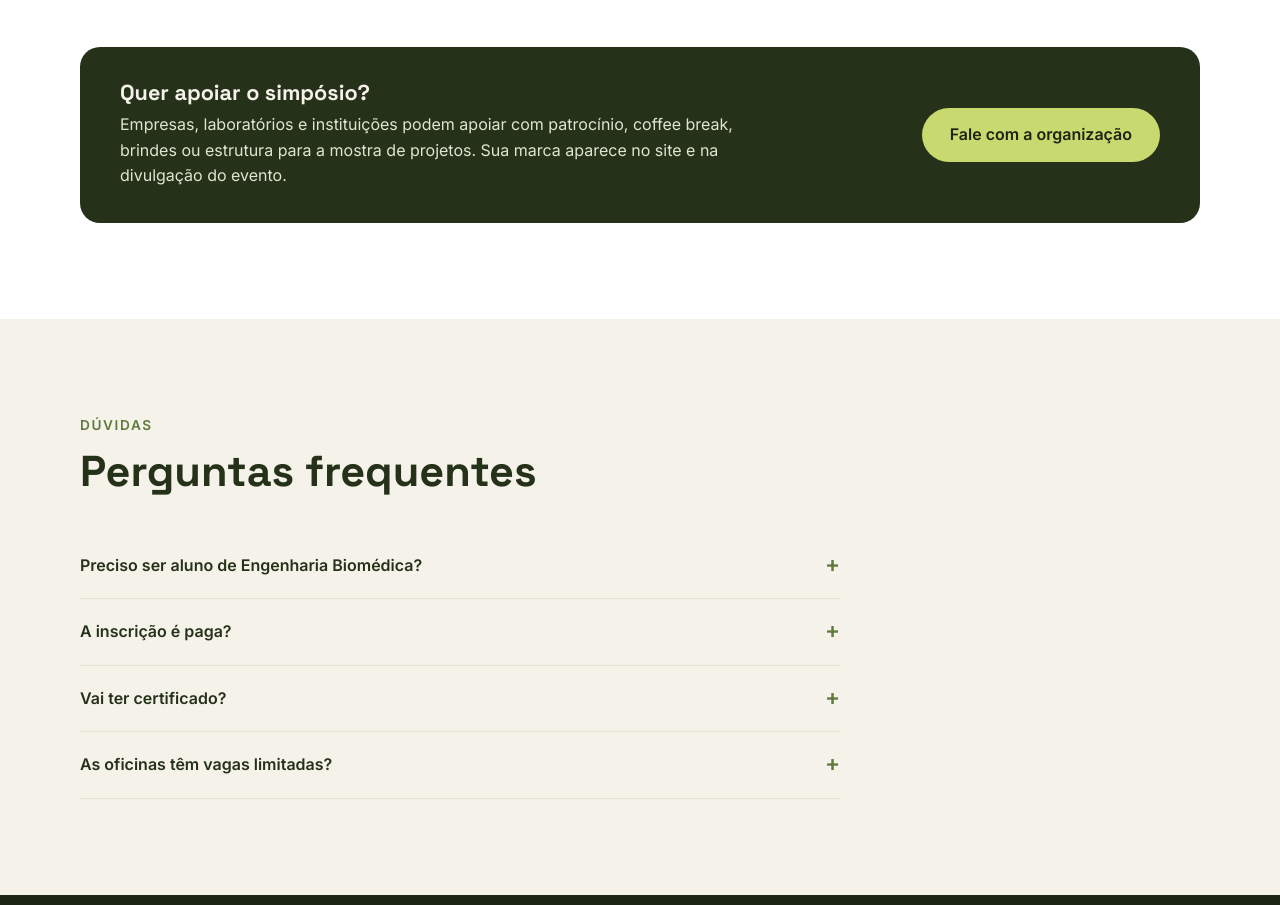
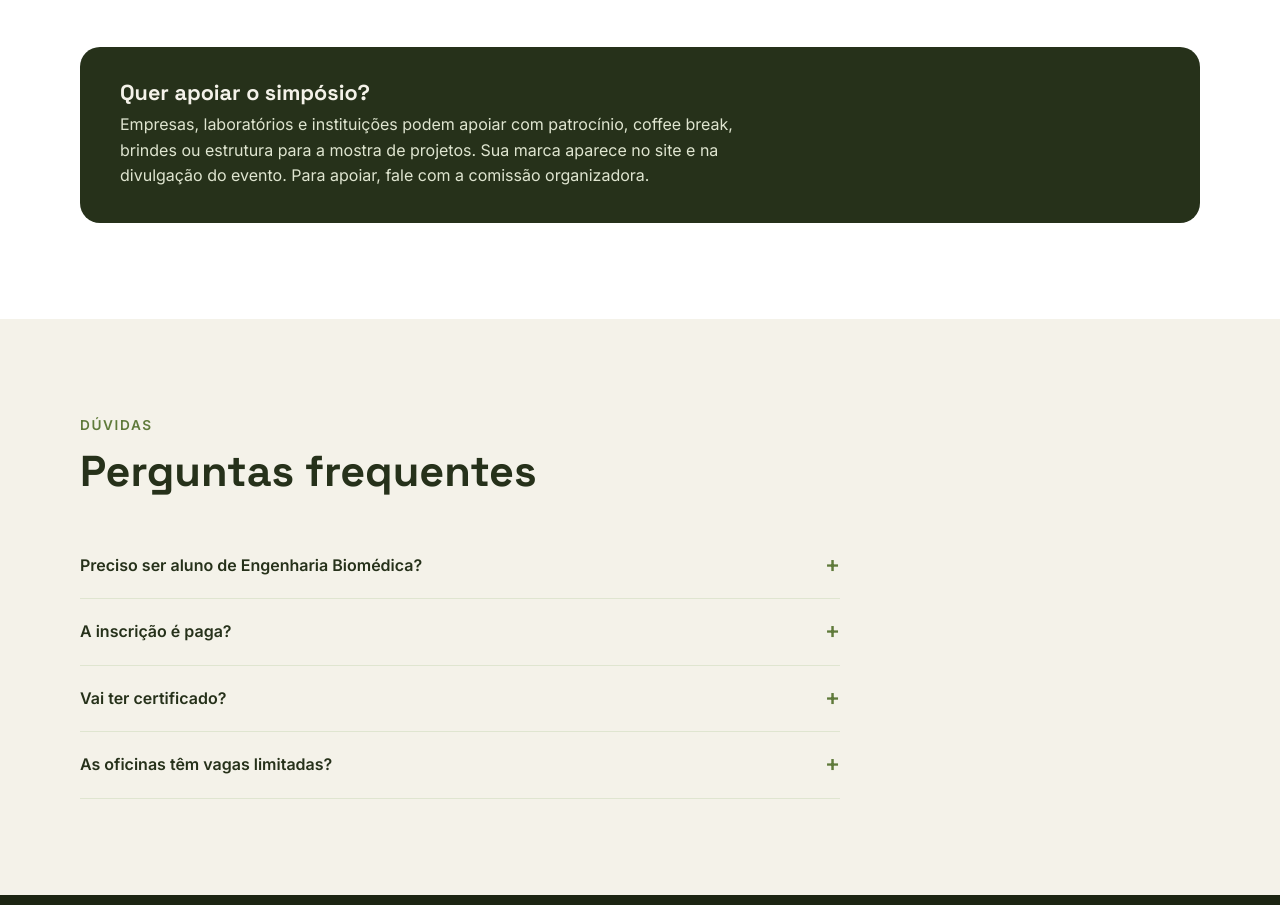
Before and after one commit to seb-ufrn/seb-ufrn.github.io, a plain HTML site: page index.html in a window 1280 px wide. Shown: the part 6183-7088 px from the top of the page. Drawn offline with Linux system fonts and the light colour scheme.

Commit message:
Remove botão sem destino da seção de parceiros
Co-Authored-By: Claude Opus 5.5 <noreply@anthropic.com>

```diff
--- a/index.html
+++ b/index.html
@@ -480,8 +480,7 @@
       </div>
     </div>
     <div class="seja-parceiro revelar">
-      <div><h3>Quer apoiar o simpósio?</h3><p>Empresas, laboratórios e instituições podem apoiar com patrocínio, coffee break, brindes ou estrutura para a mostra de projetos. Sua marca aparece no site e na divulgação do evento.</p></div>
-      <a href="#" class="btn btn-primario">Fale com a organização</a>
+      <div><h3>Quer apoiar o simpósio?</h3><p>Empresas, laboratórios e instituições podem apoiar com patrocínio, coffee break, brindes ou estrutura para a mostra de projetos. Sua marca aparece no site e na divulgação do evento. Para apoiar, fale com a comissão organizadora.</p></div>
     </div>
   </div>
 </section>
```
